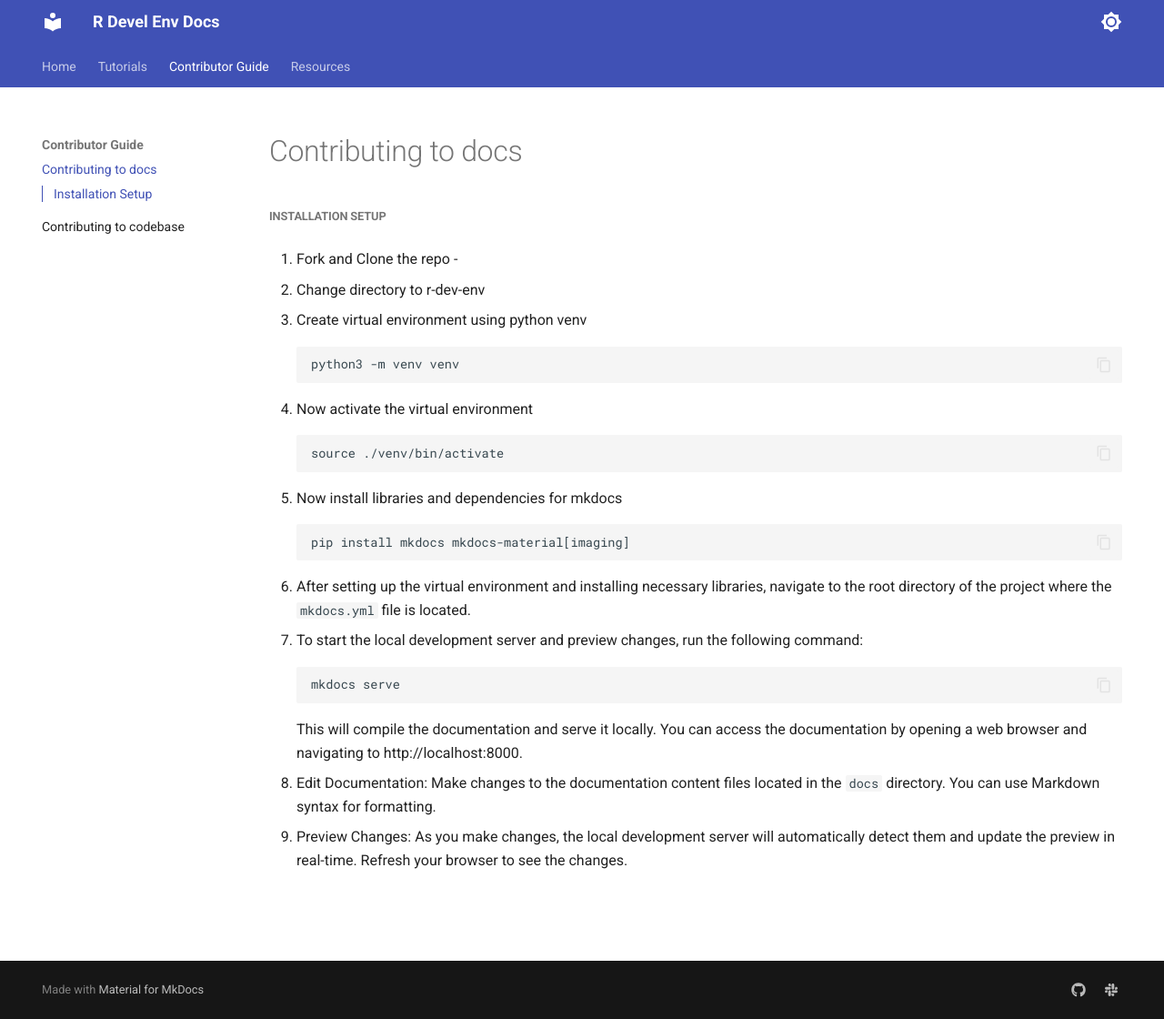
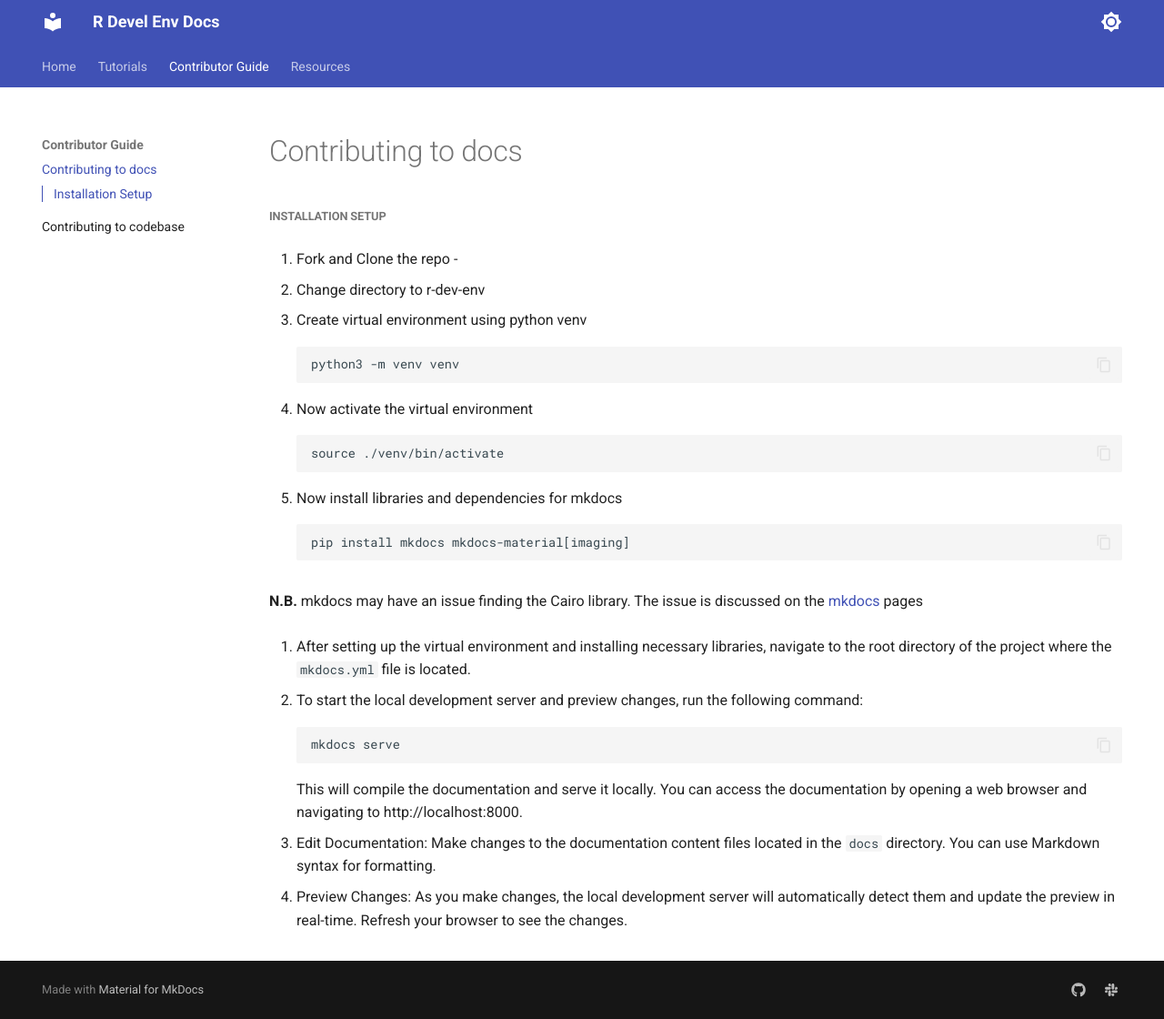
Before and after one commit to r-devel/r-dev-env, an MkDocs documentation site: the page built from docs/contributor_guide/contributing_to_docs.md, in a window 1280 px wide and 1120 px high. Shown: the whole window at 91% size. Built offline with MkDocs 1.6.1 and Material for MkDocs 9.7.7, drawn with Linux system fonts in a browser that asks for light colours.

Commit message:
Update contributing_to_docs.md
Adding in Cairo issue links

````diff
--- a/docs/contributor_guide/contributing_to_docs.md
+++ b/docs/contributor_guide/contributing_to_docs.md
@@ -20,6 +20,8 @@ source ./venv/bin/activate
 pip install mkdocs mkdocs-material[imaging]
 ```
 
+**N.B.** mkdocs may have an issue finding the Cairo library. The issue is discussed on the [mkdocs](https://squidfunk.github.io/mkdocs-material/plugins/requirements/image-processing/) pages
+
 6. After setting up the virtual environment and installing necessary libraries, navigate to the root directory of the project where the `mkdocs.yml` file is located.
 
 7. To start the local development server and preview changes, run the following command:
````
